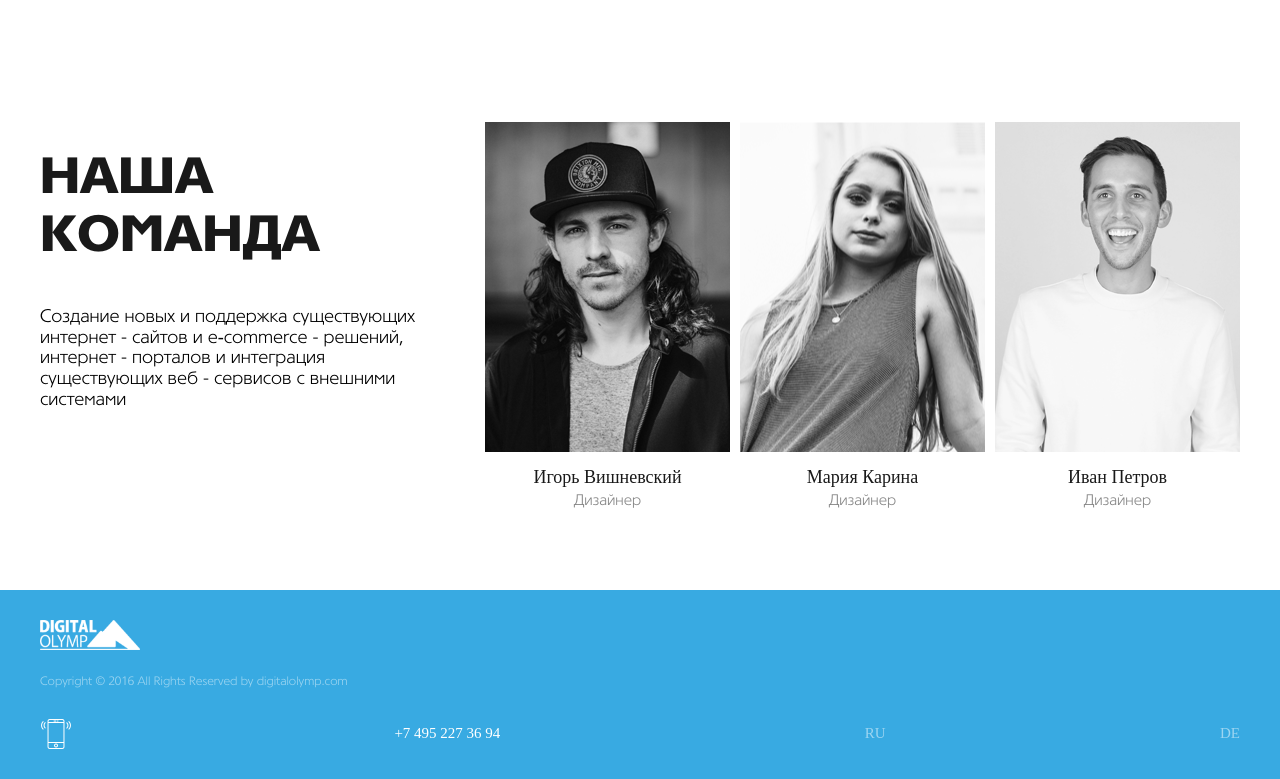
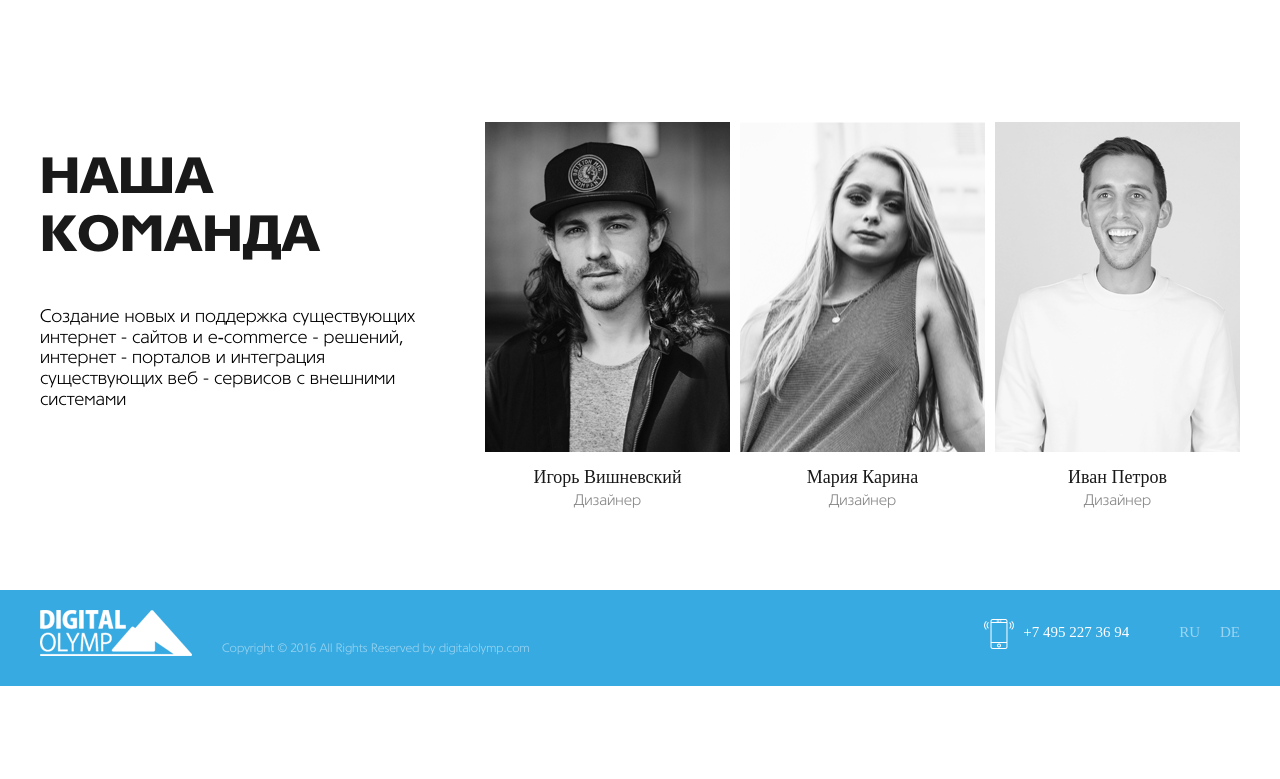
Before and after one commit to MikhailZhyhariev/digital-olymp-website, a website: page src/index.html in a window 1280 px wide. Shown: the part 2313-3092 px from the top of the page. After the commit the page ends 2999 px from the top, so only its background shows below. Drawn offline with nearby package versions, Linux system fonts and the light colour scheme; files that its build step writes are made by us from their sources; a web font is replaced by a local one.

Commit message:
Добавлена адаптивность компонента footer

```diff
--- a/src/style/footer.sass
+++ b/src/style/footer.sass
@@ -9,8 +9,9 @@
     justify-content: space-between
 
   &__part
-    width: 100%
+    width: auto
     display: flex
+    flex-wrap: wrap
     align-items: center
     justify-content: space-between
 
@@ -42,3 +43,20 @@
     &:hover
       color: #fff
       text-decoration: underline
+
+
+@media (min-width: 768px)
+  .footer
+    padding: 20px 0 30px 0
+
+    &__part
+      width: auto
+      justify-content: flex-start
+
+    &__logo
+      width: auto
+
+    &__copyright
+      margin: 0
+      margin-left: 30px
+      align-self: flex-end
--- a/src/template/footer.html
+++ b/src/template/footer.html
@@ -1,6 +1,6 @@
 <footer class="footer">
   <div class="container">
-    <div class="footer_part">
+    <div class="footer__part">
       <img class="footer__logo" src="../img/logo.png" alt="Digital Olymp">
       <p class="footer__copyright text text_light">Copyright © 2016 All Rights Reserved by digitalolymp.com</p>
     </div>
```
Also changed, not shown: build/css/style.css, build/index.html.
